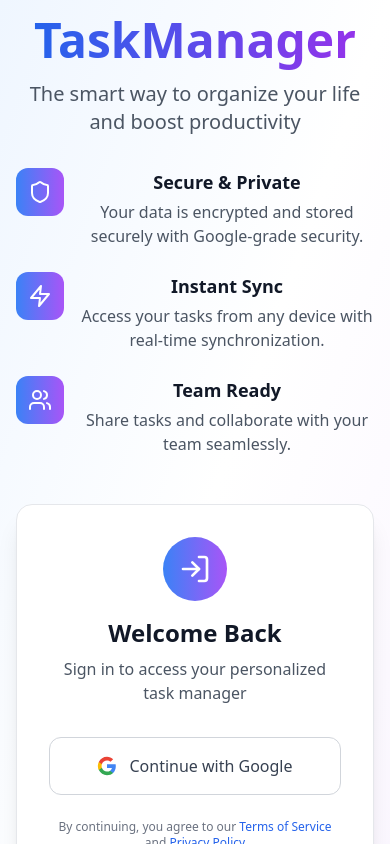
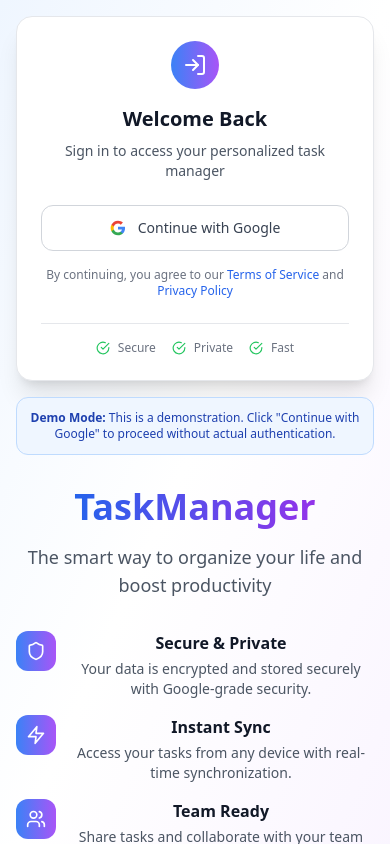
Before and after one commit to romtaugranot/llm-task-manager, a React (Vite) app: page / in a window 390 px wide. Shown: the top 844 px of the page. Built offline with nearby package versions, Linux system fonts and the light colour scheme.

Commit message:
Fix Login Page Responsive Design

```diff
--- a/src/components/LoginPage.tsx
+++ b/src/components/LoginPage.tsx
@@ -52,18 +52,18 @@
 
   return (
     <div className="min-h-screen bg-gradient-to-br from-blue-50 via-white to-purple-50 flex items-center justify-center p-4">
-      <div className="max-w-6xl w-full grid grid-cols-1 lg:grid-cols-2 gap-12 items-center">
+      <div className="max-w-6xl w-full grid grid-cols-1 lg:grid-cols-2 gap-8 lg:gap-12 items-center">
 
         {/* Left Side - Branding & Features */}
         <motion.div
-          className="text-center lg:text-left"
+          className="text-center lg:text-left order-2 lg:order-1"
           initial={{ opacity: 0, x: -50 }}
           animate={{ opacity: 1, x: 0 }}
           transition={{ duration: 0.6 }}
         >
           <div className="mb-8">
             <motion.h1
-              className="text-5xl lg:text-6xl font-bold mb-4"
+              className="text-4xl sm:text-5xl lg:text-6xl font-bold mb-4"
               initial={{ opacity: 0, y: 20 }}
               animate={{ opacity: 1, y: 0 }}
               transition={{ delay: 0.2 }}
@@ -73,7 +73,7 @@
               </span>
             </motion.h1>
             <motion.p
-              className="text-xl text-gray-600 mb-8"
+              className="text-lg sm:text-xl text-gray-600 mb-6 lg:mb-8"
               initial={{ opacity: 0, y: 20 }}
               animate={{ opacity: 1, y: 0 }}
               transition={{ delay: 0.3 }}
@@ -82,21 +82,21 @@
             </motion.p>
           </div>
 
-          <div className="space-y-6">
+          <div className="space-y-4 lg:space-y-6">
             {features.map((feature, index) => (
               <motion.div
                 key={feature.title}
-                className="flex items-start space-x-4"
+                className="flex items-start space-x-3 lg:space-x-4"
                 initial={{ opacity: 0, x: -20 }}
                 animate={{ opacity: 1, x: 0 }}
                 transition={{ delay: 0.4 + index * 0.1 }}
               >
-                <div className="flex-shrink-0 w-12 h-12 bg-gradient-to-r from-blue-500 to-purple-500 rounded-xl flex items-center justify-center">
-                  <feature.icon size={24} className="text-white" />
+                <div className="flex-shrink-0 w-10 h-10 lg:w-12 lg:h-12 bg-gradient-to-r from-blue-500 to-purple-500 rounded-xl flex items-center justify-center">
+                  <feature.icon size={20} className="text-white lg:w-6 lg:h-6" />
                 </div>
                 <div>
-                  <h3 className="text-lg font-semibold text-gray-900 mb-1">{feature.title}</h3>
-                  <p className="text-gray-600">{feature.description}</p>
+                  <h3 className="text-base lg:text-lg font-semibold text-gray-900 mb-1">{feature.title}</h3>
+                  <p className="text-sm lg:text-base text-gray-600">{feature.description}</p>
                 </div>
               </motion.div>
             ))}
@@ -105,28 +105,28 @@
 
         {/* Right Side - Login Form */}
         <motion.div
-          className="max-w-md mx-auto w-full"
+          className="max-w-md mx-auto w-full order-1 lg:order-2"
           initial={{ opacity: 0, x: 50 }}
           animate={{ opacity: 1, x: 0 }}
           transition={{ duration: 0.6, delay: 0.2 }}
         >
-          <div className="bg-white rounded-2xl shadow-xl border border-gray-200 p-8">
-            <div className="text-center mb-8">
+          <div className="bg-white rounded-2xl shadow-xl border border-gray-200 p-6 lg:p-8">
+            <div className="text-center mb-6 lg:mb-8">
               <motion.div
-                className="w-16 h-16 bg-gradient-to-r from-blue-500 to-purple-500 rounded-full flex items-center justify-center mx-auto mb-4"
+                className="w-12 h-12 lg:w-16 lg:h-16 bg-gradient-to-r from-blue-500 to-purple-500 rounded-full flex items-center justify-center mx-auto mb-4"
                 whileHover={{ scale: 1.05 }}
                 transition={{ type: "spring", stiffness: 300 }}
               >
-                <LogIn size={32} className="text-white" />
+                <LogIn size={24} className="text-white lg:w-8 lg:h-8" />
               </motion.div>
-              <h2 className="text-2xl font-bold text-gray-900 mb-2">Welcome Back</h2>
-              <p className="text-gray-600">Sign in to access your personalized task manager</p>
+              <h2 className="text-xl lg:text-2xl font-bold text-gray-900 mb-2">Welcome Back</h2>
+              <p className="text-sm lg:text-base text-gray-600">Sign in to access your personalized task manager</p>
             </div>
 
             <motion.button
               onClick={handleGoogleLogin}
               disabled={isLoading}
-              className={`w-full flex items-center justify-center space-x-3 px-6 py-4 border border-gray-300 rounded-xl font-medium transition-all ${
+              className={`w-full flex items-center justify-center space-x-3 px-4 lg:px-6 py-3 lg:py-4 border border-gray-300 rounded-xl font-medium transition-all text-sm lg:text-base ${
                 isLoading
                   ? 'bg-gray-100 text-gray-400 cursor-not-allowed'
                   : 'bg-white text-gray-700 hover:bg-gray-50 hover:border-gray-400'
@@ -137,7 +137,7 @@
               {isLoading ? (
                 <>
                   <motion.div
-                    className="w-5 h-5 border-2 border-gray-400 border-t-transparent rounded-full"
+                    className="w-4 h-4 lg:w-5 lg:h-5 border-2 border-gray-400 border-t-transparent rounded-full"
                     animate={{ rotate: 360 }}
                     transition={{ duration: 1, repeat: Infinity, ease: "linear" }}
                   />
@@ -145,7 +145,7 @@
                 </>
               ) : (
                 <>
-                  <svg className="w-5 h-5" viewBox="0 0 24 24">
+                  <svg className="w-4 h-4 lg:w-5 lg:h-5" viewBox="0 0 24 24">
                     <path fill="#4285F4" d="M22.56 12.25c0-.78-.07-1.53-.2-2.25H12v4.26h5.92c-.26 1.37-1.04 2.53-2.21 3.31v2.77h3.57c2.08-1.92 3.28-4.74 3.28-8.09z"/>
                     <path fill="#34A853" d="M12 23c2.97 0 5.46-.98 7.28-2.66l-3.57-2.77c-.98.66-2.23 1.06-3.71 1.06-2.86 0-5.29-1.93-6.16-4.53H2.18v2.84C3.99 20.53 7.7 23 12 23z"/>
                     <path fill="#FBBC05" d="M5.84 14.09c-.22-.66-.35-1.36-.35-2.09s.13-1.43.35-2.09V7.07H2.18C1.43 8.55 1 10.22 1 12s.43 3.45 1.18 4.93l2.85-2.22.81-.62z"/>
@@ -156,7 +156,7 @@
               )}
             </motion.button>
 
-            <div className="mt-6 text-center">
+            <div className="mt-4 lg:mt-6 text-center">
               <p className="text-xs text-gray-500">
                 By continuing, you agree to our{' '}
                 <a href="#" className="text-blue-600 hover:underline">Terms of Service</a>
@@ -166,18 +166,18 @@
             </div>
 
             {/* Trust Indicators */}
-            <div className="mt-8 pt-6 border-t border-gray-200">
-              <div className="flex items-center justify-center space-x-6 text-sm text-gray-500">
+            <div className="mt-6 lg:mt-8 pt-4 lg:pt-6 border-t border-gray-200">
+              <div className="flex items-center justify-center space-x-4 lg:space-x-6 text-xs lg:text-sm text-gray-500">
                 <div className="flex items-center space-x-2">
-                  <CheckCircle size={16} className="text-green-500" />
+                  <CheckCircle size={14} className="text-green-500 lg:w-4 lg:h-4" />
                   <span>Secure</span>
                 </div>
                 <div className="flex items-center space-x-2">
-                  <CheckCircle size={16} className="text-green-500" />
+                  <CheckCircle size={14} className="text-green-500 lg:w-4 lg:h-4" />
                   <span>Private</span>
                 </div>
                 <div className="flex items-center space-x-2">
-                  <CheckCircle size={16} className="text-green-500" />
+                  <CheckCircle size={14} className="text-green-500 lg:w-4 lg:h-4" />
                   <span>Fast</span>
                 </div>
               </div>
@@ -186,12 +186,12 @@
 
           {/* Demo Notice */}
           <motion.div
-            className="mt-6 p-4 bg-blue-50 border border-blue-200 rounded-xl"
+            className="mt-4 lg:mt-6 p-3 lg:p-4 bg-blue-50 border border-blue-200 rounded-xl"
             initial={{ opacity: 0, y: 20 }}
             animate={{ opacity: 1, y: 0 }}
             transition={{ delay: 0.8 }}
           >
-            <p className="text-sm text-blue-800 text-center">
+            <p className="text-xs lg:text-sm text-blue-800 text-center">
               <strong>Demo Mode:</strong> This is a demonstration. Click "Continue with Google" to proceed without actual authentication.
             </p>
           </motion.div>
```
